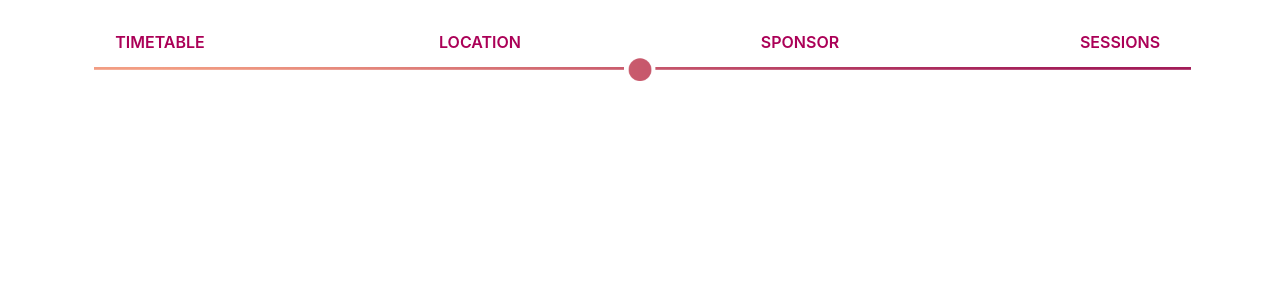
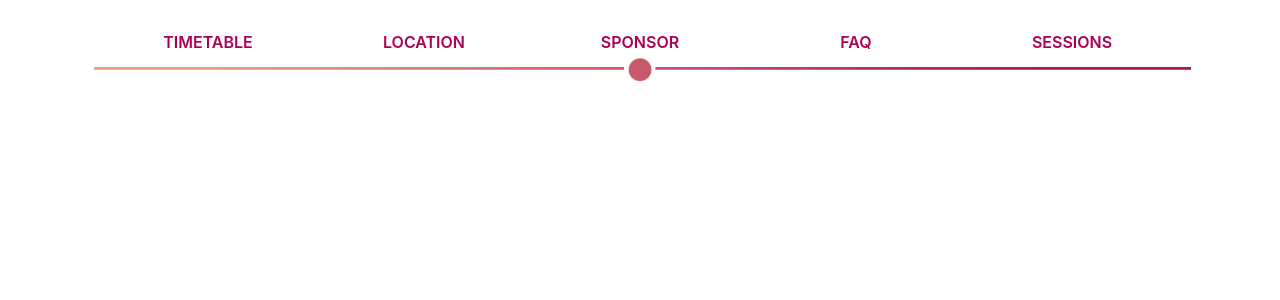
Before and after one commit to kykungz/bcbk9-frontend, a React (Create React App) app: page / in a window 1280 px wide. Shown: the top 300 px of the page. Built offline with nearby package versions, Linux system fonts and the light colour scheme.

Commit message:
add FAQ to manu bar and change max width for responsive.

```diff
--- a/src/components/NavBar.js
+++ b/src/components/NavBar.js
@@ -13,9 +13,10 @@ const Container = styled.div`
   background-position: center;
   height: 130px;
   transition: 0.6s;
-  @media (max-width: 600px) {
-    height: 300px;
-    height: ${prop => (prop.isDown ? '300px' : '60px')};
+  padding: 0px 100px;
+  @media (max-width: 650px) {
+    padding: 0px;
+    height: ${prop => (prop.isDown ? '360px' : '60px')};
     flex-direction: column;
     background: none;
     background-image: linear-gradient(#ef867a, #c93267);
@@ -28,7 +29,7 @@ const Menu = styled.div`
   transition: 0.6s;
   display: flex;
   justify-content: center;
-  @media (max-width: 600px) {
+  @media (max-width: 650px) {
     justify-content: left;
     padding: 0px 0px 0px 30px;
     flex: ${prop => (prop.isDown ? 1 : 0)};
@@ -37,7 +38,7 @@ const Menu = styled.div`
 const MenuName = styled.span`
   font-weight: 600;
   transition: 0.6s;
-  @media (max-width: 600px) {
+  @media (max-width: 650px) {
     padding-top: 20px;
     box-sizing: border-box;
     opacity: ${prop => (prop.isDown ? 1 : 0)};
@@ -49,7 +50,7 @@ const A = styled.a`
     text-decoration: none;
     color: #ab0057;
   }
-  @media (max-width: 600px) {
+  @media (max-width: 650px) {
     color: white;
     &:hover {
       color: white;
@@ -60,7 +61,7 @@ const TopDropDown = styled.div`
   flex: 1;
   background-color: white;
   display: none;
-  @media (max-width: 600px) {
+  @media (max-width: 650px) {
     display: block;
   }
 `
@@ -112,6 +113,11 @@ export default class extends Component {
       </Menu>
       <Menu isDown={this.state.isDown}>
         <MenuName isDown={this.state.isDown}>
+          <A href="/">FAQ</A>
+        </MenuName>
+      </Menu>
+      <Menu isDown={this.state.isDown}>
+        <MenuName isDown={this.state.isDown}>
           <A href="/">SESSIONS</A>
         </MenuName>
       </Menu>
```
